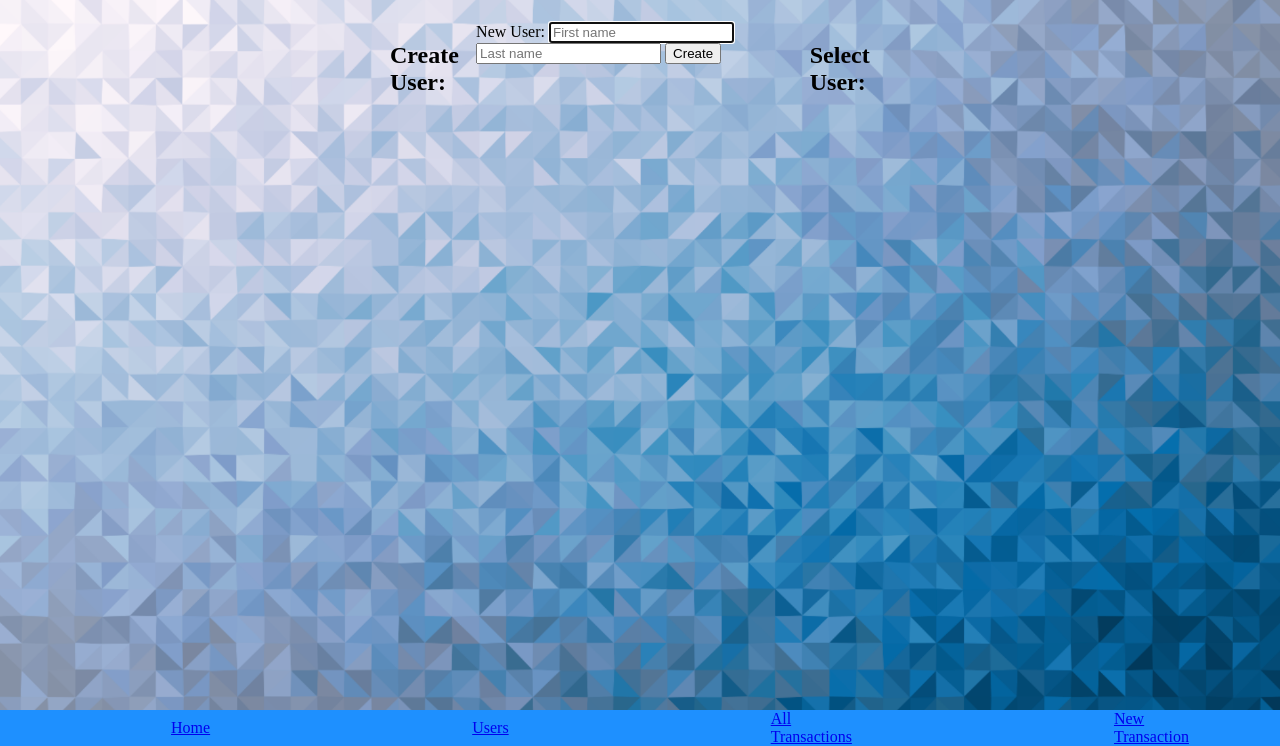
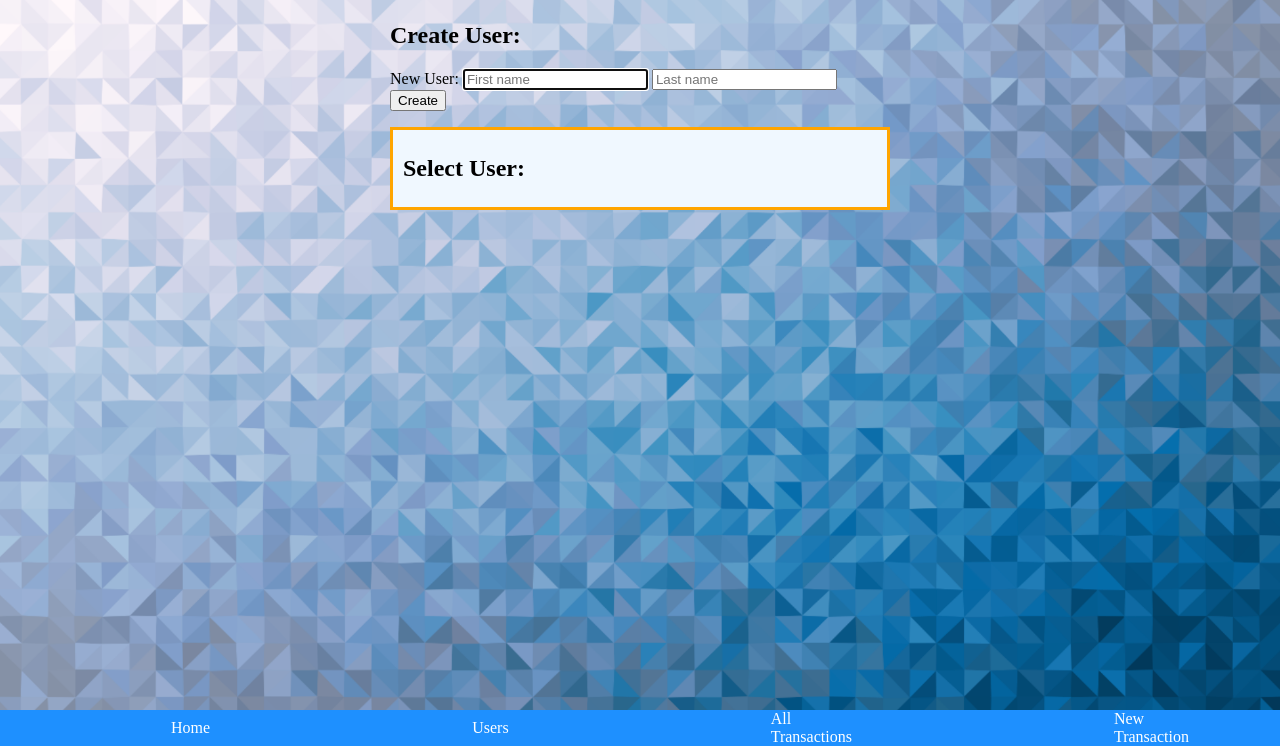
Before and after one commit to Jarnbjorn92/CodeClanzo_, a Flask app: page /users in a window 1280 px wide. Shown: the part 54-800 px from the top of the page. Run offline with Flask 2, Linux system fonts and the light colour scheme; data that the repository does not hold is empty; some libraries are stand-ins or nearby versions.

Commit message:
Correcting containers in each page

```diff
--- a/static/style.css
+++ b/static/style.css
@@ -14,7 +14,6 @@ header {
 }
 
 .container {
-    display: flex;
     justify-content: center;
     margin: auto;
     max-width: 500px;
@@ -24,8 +23,7 @@ header {
     background-color: aliceblue;
     border: solid;
     border-color: orange;
-    border-radius: 5%;
-
+    padding: 5px 10px;
 }
 
 .navbar {
@@ -45,3 +43,12 @@ header {
 li {
     margin: auto;
 }
+
+.navbar > nav > ul > li > a {
+    text-decoration: none;
+    color: white;
+}
+
+.navbar > nav > ul > li > a:hover {
+    color: orange
+}
--- a/templates/transactions/index.html
+++ b/templates/transactions/index.html
@@ -1,6 +1,7 @@
 {% extends "base.html" %}
 {% block content %}
 
+<div class="conatiner">
 {% for transaction in all_transactions %}
     <div class="transaction">
         <div class="content">
@@ -23,10 +24,9 @@
         </form>
         <form class="edit-form" action="transactions/{{transaction.id}}/edit" method="GET">
             <button class="edit-button" value="edit">Edit</button>
-
         </form>
-
     </div>
 
 {% endfor%}
+</div>
 {% endblock %}
--- a/templates/users/index.html
+++ b/templates/users/index.html
@@ -9,6 +9,8 @@
     <button class="create-user" value="create-user">Create</button>
 </form>
 
+<p>
+<div class="container">
 <h2>Select User:</h2>
 {% for user in all_users %}
 <form action="/users/{{user.id}}/delete", method="POST">
@@ -21,4 +23,7 @@
 </form>
 
 {% endfor %}
+</div>
+</p>
+
 {% endblock %}
```
